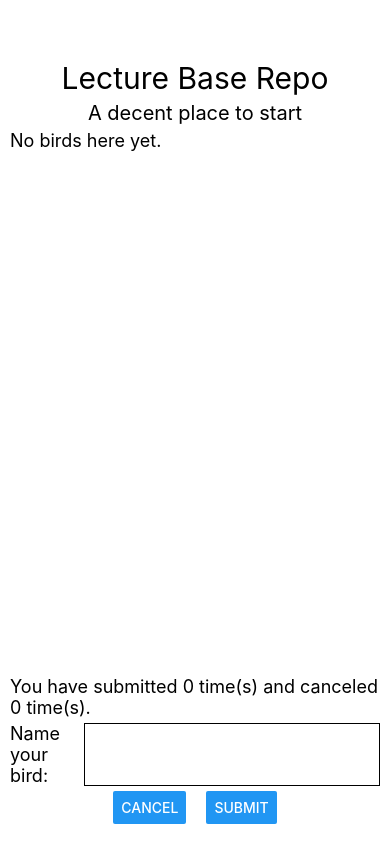
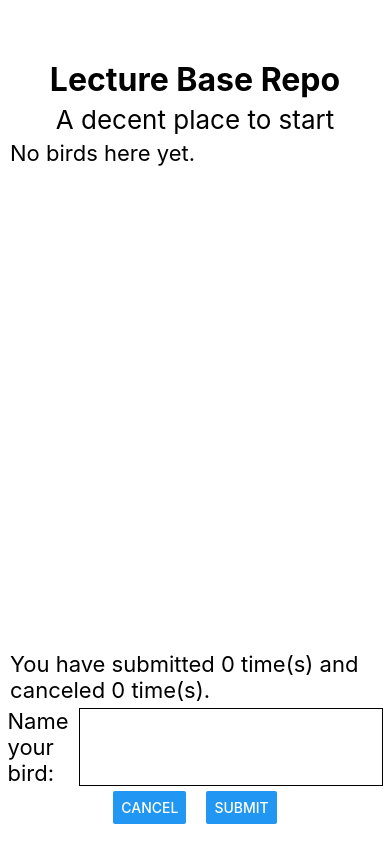
Before and after one commit to bsu-cs-jb/lecture-10-18-wed, a React Native app: screen / in a window 390 px wide. Built offline with nearby package versions, Linux system fonts and the light colour scheme.

Commit message:
Refactor; styles; components.

```diff
--- a/LectureApp.tsx
+++ b/LectureApp.tsx
@@ -1,16 +1,17 @@
 import { StatusBar } from "expo-status-bar";
-import { useRef, useState } from "react";
+import { useState } from "react";
 import {
   Button,
   Keyboard,
   KeyboardAvoidingView,
   Platform,
   ScrollView,
-  StyleSheet,
-  Text,
   TextInput,
   View,
 } from "react-native";
+
+import styles from "./styles";
+import { FlexFill, LabelText, SubtitleText, TitleText } from "./Shared";
 
 export default function LectureApp() {
   const [birdInputText, setBirdInputText] = useState("");
@@ -47,17 +48,17 @@ export default function LectureApp() {
       style={styles.avoidingView}
     >
       <View style={styles.container}>
-        <Text style={styles.titleText}>Lecture Base Repo</Text>
-        <Text style={styles.subTitleText}>A decent place to start</Text>
+        <TitleText>Lecture Base Repo</TitleText>
+        <SubtitleText>A decent place to start</SubtitleText>
         <ScrollView style={styles.scrollContainer}>
-          <Text style={styles.labelText}>{birdText}</Text>
+          <LabelText>{birdText}</LabelText>
         </ScrollView>
-        <Text style={styles.labelText}>
+        <LabelText>
           You have submitted {submissions} time(s) and canceled {cancelations}{" "}
           time(s).
-        </Text>
+        </LabelText>
         <View style={styles.horzContainer}>
-          <Text style={styles.labelText}>Name your bird:</Text>
+          <LabelText>Name your bird:</LabelText>
           <TextInput
             style={styles.input}
             value={birdInputText}
@@ -68,7 +69,7 @@ export default function LectureApp() {
         </View>
         <View style={styles.horzContainer}>
           <Button title="Cancel" onPress={handleCancel} />
-          <View style={styles.flexFill} />
+          <FlexFill />
           <Button title="Submit" onPress={handleSubmit} />
         </View>
         <StatusBar style="auto" />
@@ -76,48 +77,3 @@ export default function LectureApp() {
     </KeyboardAvoidingView>
   );
 }
-
-export const styles = StyleSheet.create({
-  flexFill: {
-    flex: 1,
-  },
-  input: {
-    fontSize: 18,
-    flex: 1,
-    borderWidth: 1,
-    padding: 3,
-  },
-  scrollContainer: {
-    flex: 1,
-    alignSelf: "flex-start",
-    width: "100%",
-  },
-  titleText: {
-    fontSize: 30,
-  },
-  subTitleText: {
-    fontSize: 20,
-  },
-  labelText: {
-    fontSize: 18,
-  },
-  horzContainer: {
-    flexDirection: "row",
-    gap: 10,
-  },
-  topLevelContainer: {
-    // Add styles here to affect the outer App component
-    // or leave empty if you do not need to change it.
-  },
-  avoidingView: {
-    flex: 1,
-  },
-  container: {
-    flex: 1,
-    backgroundColor: "#fff",
-    alignItems: "center",
-    justifyContent: "center",
-    paddingHorizontal: 10,
-    gap: 5,
-  },
-});
--- /dev/null
+++ b/Shared.tsx
@@ -0,0 +1,19 @@
+import { Text, TextProps, View } from "react-native";
+import styles from "./styles";
+
+export function LabelText(props: TextProps) {
+  return <Text style={styles.labelText}>{props.children}</Text>;
+}
+
+export function TitleText(props: TextProps) {
+  return <Text style={styles.titleText}>{props.children}</Text>;
+}
+export function SubtitleText(props: TextProps) {
+  return <Text style={styles.subTitleText}>{props.children}</Text>;
+}
+
+export function FlexFill() {
+  return <View style={styles.flexFill} />;
+}
+
+// TODO: Add a BigButton class for lecture
--- /dev/null
+++ b/styles.ts
@@ -0,0 +1,52 @@
+import { StyleSheet } from "react-native";
+
+const styles = StyleSheet.create({
+  flexFill: {
+    flex: 1,
+  },
+  input: {
+    fontSize: 18,
+    flex: 1,
+    borderWidth: 1,
+    padding: 7,
+  },
+  scrollContainer: {
+    flex: 1,
+    alignSelf: "flex-start",
+    width: "100%",
+  },
+  titleText: {
+    fontSize: 32,
+    fontWeight: "bold",
+  },
+  subTitleText: {
+    fontSize: 26,
+  },
+  labelText: {
+    fontSize: 22,
+  },
+  text: {
+    fontSize: 16,
+  },
+  horzContainer: {
+    flexDirection: "row",
+    gap: 10,
+  },
+  topLevelContainer: {
+    // Add styles here to affect the outer App component
+    // or leave empty if you do not need to change it.
+  },
+  avoidingView: {
+    flex: 1,
+  },
+  container: {
+    flex: 1,
+    backgroundColor: "#fff",
+    alignItems: "center",
+    justifyContent: "center",
+    paddingHorizontal: 10,
+    gap: 5,
+  },
+});
+
+export default styles;
```
Also changed, not shown: App.tsx (+2 -5 lines), utils.ts (added, +45 -0 lines), 1 other file (tests, documents, lock files or other folders).
